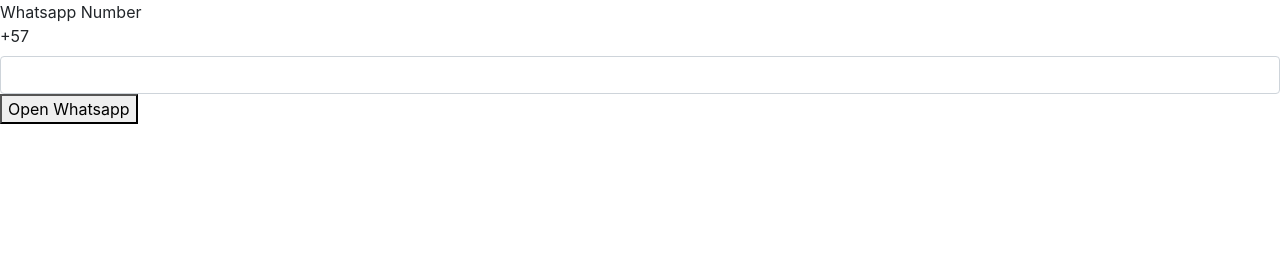
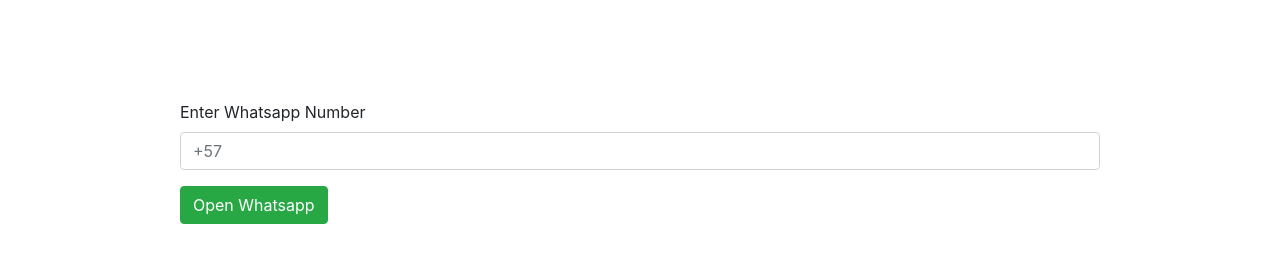
Before and after one commit to crdavcaro/tools, a plain HTML site: page open_wa/open_wa.html in a window 1280 px wide. Drawn offline with nearby package versions, Linux system fonts and the light colour scheme.

Commit message:
adding styles

```diff
--- a/open_wa/open_wa.html
+++ b/open_wa/open_wa.html
@@ -9,22 +9,33 @@
     <link rel="stylesheet" href="https://stackpath.bootstrapcdn.com/bootstrap/4.3.1/css/bootstrap.min.css" integrity="sha384-ggOyR0iXCbMQv3Xipma34MD+dH/1fQ784/j6cY/iJTQUOhcWr7x9JvoRxT2MZw1T" crossorigin="anonymous">
 </head>
 <script>
-    function openWhatsapp(params) {
-        var waNumber = document.querySelector("#watext");
-        var url = "https://api.whatsapp.com/send?phone=57" + waNumber.value;
+    function openWhatsapp() {
+        var waNumber = document.querySelector("#waNumb");
+        var prefix = 57;
+        var url = "https://api.whatsapp.com/send?phone=" + prefix + waNumber.value;
         window.open(url, '_blank');
     }
 </script>
 
 <body>
-    Whatsapp Number
-    <form id="form1">
-        <div class="form-group">
-            <label for="watext">+57</label>
-            <input type="text" class="form-control" name="watext" id="watext" aria-describedby="helpId" placeholder="">
-            <button onclick="openWhatsapp()" type="button">Open Whatsapp</button>
+
+    <div class="container">
+        <div class="row">
+            <div class="col-1">
+            </div>
+            <div class="col-10" style="margin-top: 100px;">
+                <form>
+                    <div class="form-group">
+                        <label for="waNumb">Enter Whatsapp Number</label>
+                        <input type="number" class="form-control" id="waNumb" aria-describedby="whatsappNumber" placeholder="+57">
+                    </div>
+                    <button type="button" onclick="openWhatsapp()" class="btn btn-success">Open Whatsapp</button>
+                </form>
+            </div>
+            <div class="col-1">
+            </div>
         </div>
-    </form>
+    </div>
 </body>
 
 </html>
```
